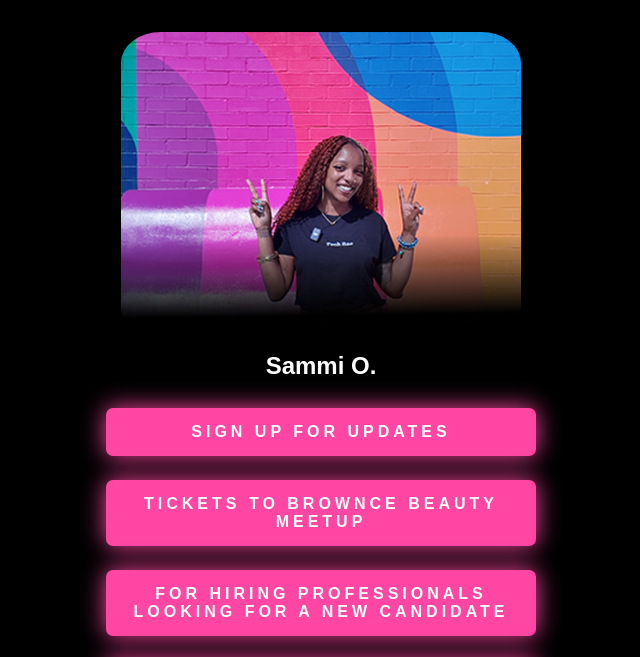
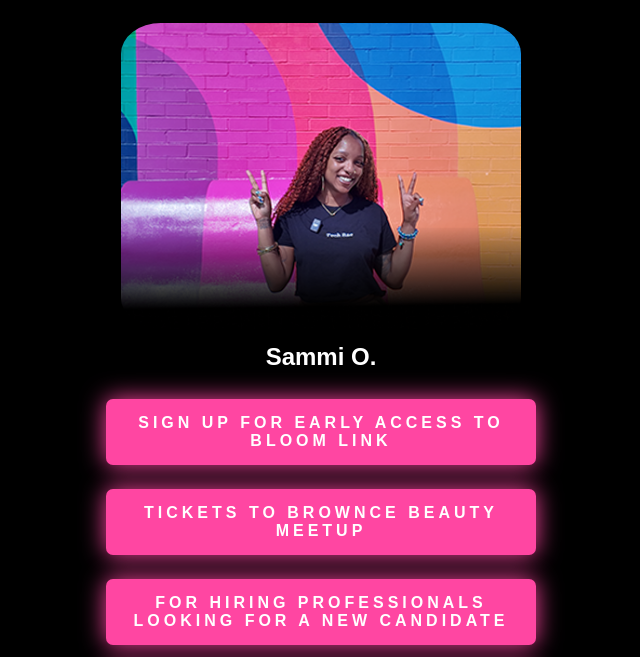
Before and after one commit to SOyeniyi801/hub-lite, a plain HTML site: page index.html in a window 1280 px wide. Shown: the top 657 px of the page, without its empty margins (319-959 px from the left). Drawn offline with Linux system fonts and the light colour scheme.

Commit message:
new email link

```diff
--- a/index.html
+++ b/index.html
@@ -15,7 +15,7 @@
         </div>
 
         <div id="links" class="content">
-            <a href="https://floye-studios.kit.com/439d9343d9" target="_blank" rel="noopener" class="shadow__btn">Sign Up for Updates</a>
+            <a href="https://subscribepage.io/bloomlink" target="_blank" rel="noopener" class="shadow__btn">Sign Up for early access to Bloom Link</a>
             <a href="https://www.eventbrite.com/e/the-brownce-beauty-meetup-tickets-1228609196179?utm_experiment=test_share_listing&aff=ebdsshios" target="_blank" rel="noopener" class="shadow__btn">Tickets to Brownce Beauty Meetup</a>
             <a href="https://hireme.sammiwebdev.com/" target="_blank" rel="noopener" class="shadow__btn">For Hiring Professionals Looking for a New Candidate</a>
             <a href="https://sammiwebdev.com/" target="_blank" rel="noopener" class="shadow__btn">For Clients Who Need a Website</a>
```
